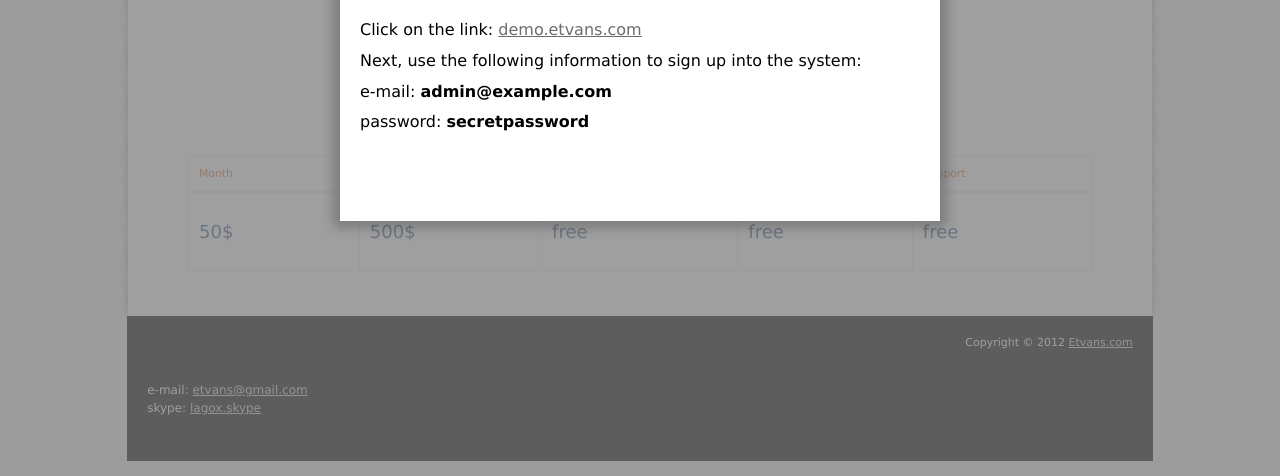
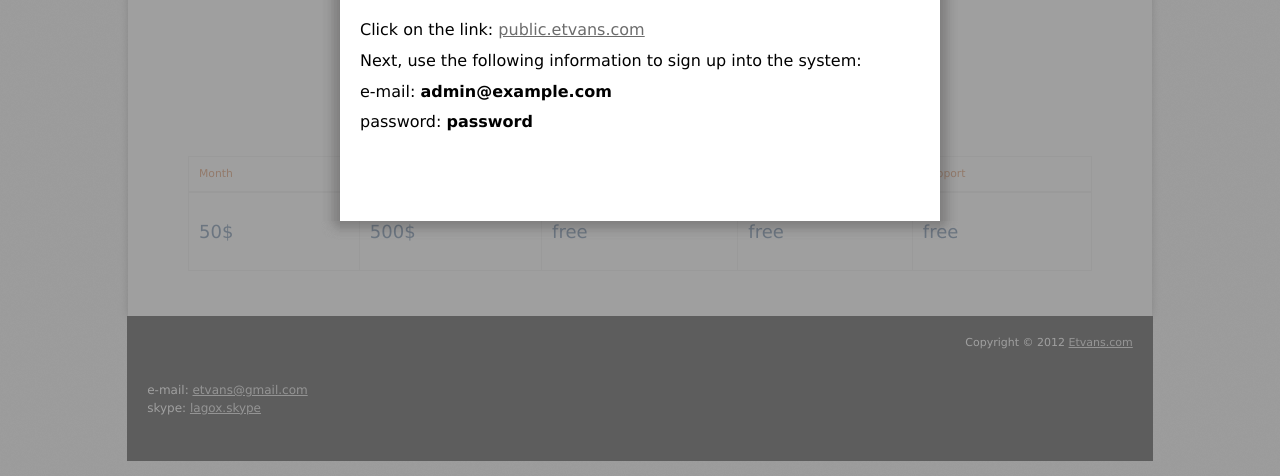
Before and after one commit to remeli/etvans, a plain HTML site: page index.html in a window 1280 px wide. Both pictures are taken after a click on the button "Demo version". Shown: the part 324-800 px from the top of the page. Drawn offline with Linux system fonts and the light colour scheme.

Commit message:
edit link for demo version

```diff
--- a/index.html
+++ b/index.html
@@ -37,13 +37,13 @@
               <div class="desc-demo">
                 <p>
                   Click on the link:
-                  <a href="http://demo.etvans.com" target="_blank">demo.etvans.com</a>
+                  <a href="http://public.etvans.com" target="_blank">public.etvans.com</a>
                 </p>
                 <p>Next, use the following information to sign up into the system:</p>
                 <p>
                   e-mail: <span class="access-demo">admin@example.com</span></p>
                 <p>
-                  password: <span class="access-demo">secretpassword</span>
+                  password: <span class="access-demo">password</span>
                 </p>
               </div>
             </div>
```
